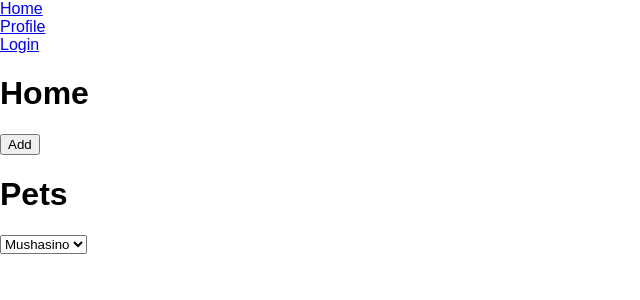
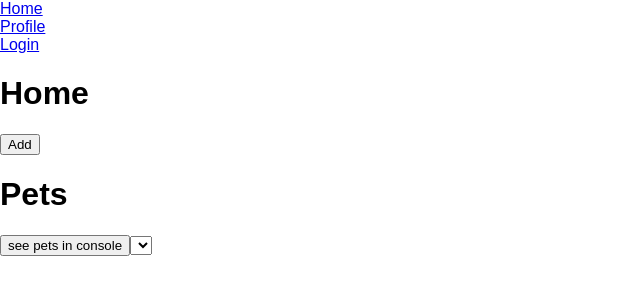
Before and after one commit to josepol/reactjs, a React app: page /app/ in a window 1280 px wide. Shown: the top 300 px of the page, without its empty margins (0-640 px from the left). Built offline with nearby package versions, Linux system fonts and the light colour scheme.

Commit message:
working with props and redux

```diff
--- a/src/components/pets/Pets.js
+++ b/src/components/pets/Pets.js
@@ -1,19 +1,17 @@
 import React, { Component } from 'react';
+import { connect } from "react-redux";
+
+const mapStateToProps = (state) => {
+    return {
+        pets: state.HomeReducer.pets
+    }
+}
 
 class Pets extends Component {
     constructor(props) {
         super(props);
         this.state = {
-            pets: [
-                {
-                    id: '1',
-                    name: 'Mushasino'
-                },
-                {
-                    id: '2',
-                    name: 'Padme'
-                }
-            ]
+            pets: []
         }
     }
 
@@ -21,12 +19,17 @@ class Pets extends Component {
         console.log(event.target.value);
     }
 
+    seePetsProps() {
+        console.log(this.props.pets);
+    }
+
     render() {
         return (
             <div>
                 <h1>Pets</h1>
-                <select onChange={this.selectedChanged}>
-                    {this.state.pets.map(pet =>
+                <button onClick={() => this.seePetsProps()}>see pets in console</button>
+                <select onChange={() => this.selectedChanged()}>
+                    {this.props.pets.map(pet =>
                     <option key={pet.id} value={pet.id}>{pet.name}</option>
                     )}
                 </select>
@@ -35,4 +38,4 @@ class Pets extends Component {
     }
 }
 
-export default Pets;
+export default connect(mapStateToProps)(Pets);
--- a/src/containers/home/Home.actions.js
+++ b/src/containers/home/Home.actions.js
@@ -4,7 +4,7 @@ export const addPet = (pet) => {
     return {
         type: TYPE,
         payload: {
-            pet: pet
+            pet
         }
     }
 }
```
